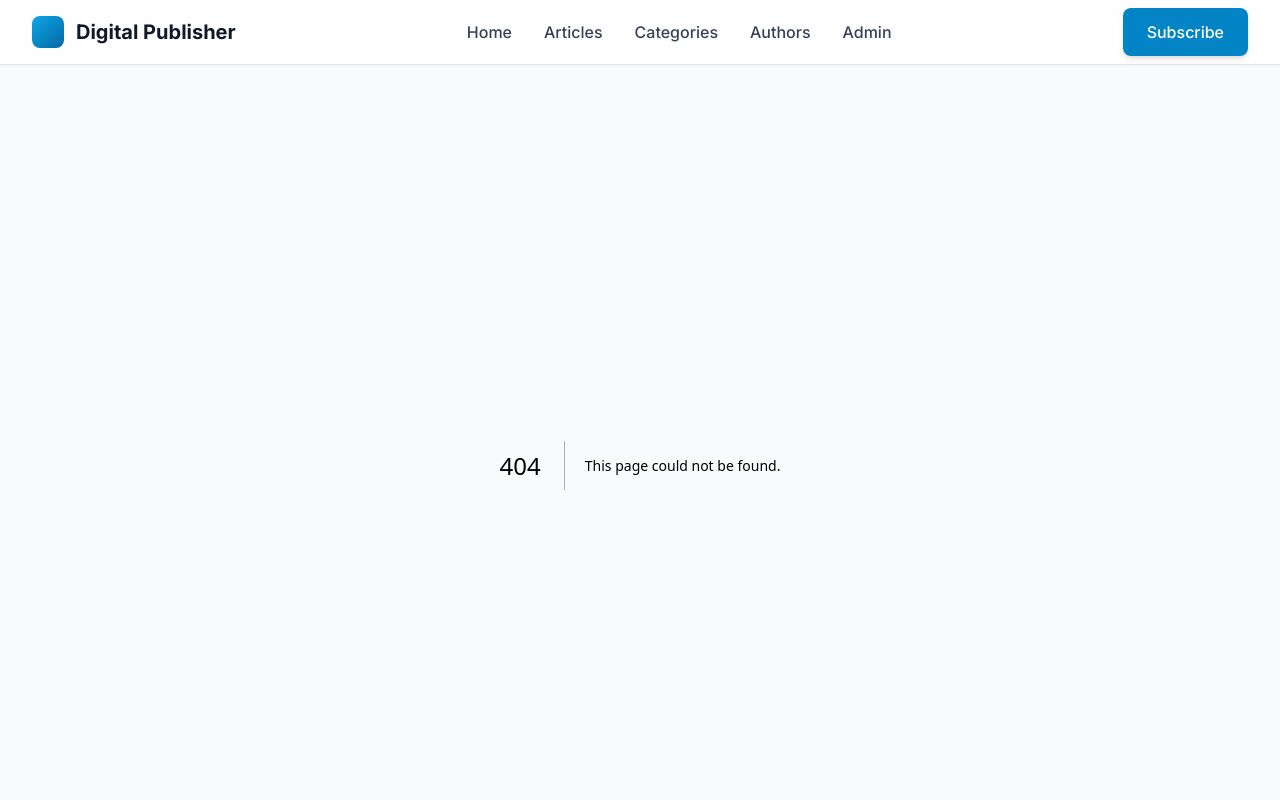
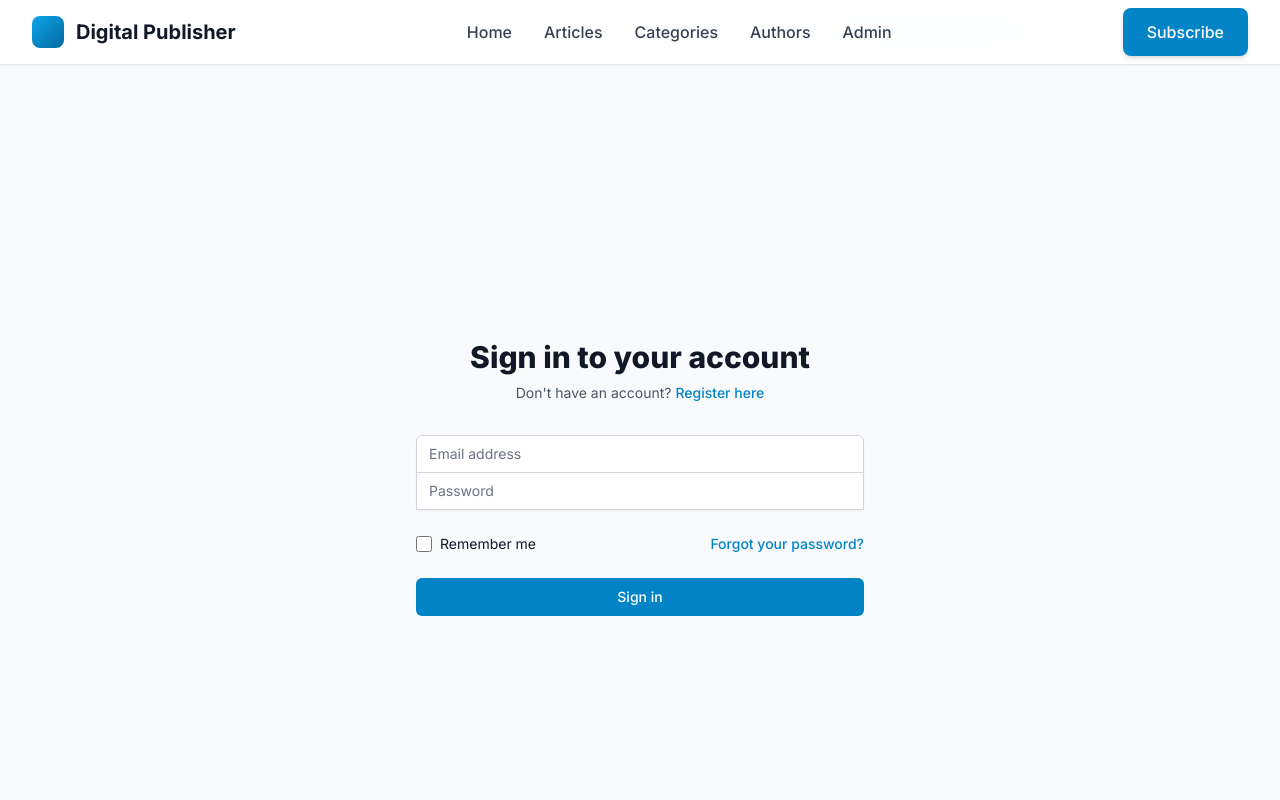
Before and after one commit to nahusenayElias/digital_publishing_platform, a Next.js app in the folder frontend/: page /login in a window 1280 px wide. Before the commit this address had no page. Shown: the top 800 px of the page. Built offline with nearby package versions, Linux system fonts and the light colour scheme; no server answers.

Commit message:
feat: Add Frontend user + admin login/logout

```diff
--- /dev/null
+++ b/frontend/app/login/page.tsx
@@ -0,0 +1,257 @@
+'use client';
+
+import { useState } from 'react';
+import { useRouter, useSearchParams } from 'next/navigation';
+
+type AuthMode = 'login' | 'register';
+
+export default function AuthPage() {
+  const router = useRouter();
+  const searchParams = useSearchParams();
+  const redirect = searchParams.get('redirect') || '/';
+
+  const [mode, setMode] = useState<AuthMode>('login');
+  const [name, setName] = useState('');
+  const [email, setEmail] = useState('');
+  const [password, setPassword] = useState('');
+  const [passwordConfirmation, setPasswordConfirmation] = useState('');
+  const [error, setError] = useState('');
+  const [loading, setLoading] = useState(false);
+
+  const API_URL = process.env.NEXT_PUBLIC_API_URL || 'http://localhost:8081';
+
+  const validateForm = () => {
+    if (!email.trim() || !password.trim()) {
+      setError('Email and password are required');
+      return false;
+    }
+
+    if (mode === 'register') {
+      if (!name.trim()) {
+        setError('Name is required');
+        return false;
+      }
+      if (password.length < 8) {
+        setError('Password must be at least 8 characters');
+        return false;
+      }
+      if (password !== passwordConfirmation) {
+        setError('Passwords do not match');
+        return false;
+      }
+    }
+
+    return true;
+  };
+
+  const handleSubmit = async (e: React.FormEvent) => {
+    e.preventDefault();
+
+    if (!validateForm()) return;
+
+    setLoading(true);
+    setError('');
+
+    try {
+      const endpoint = mode === 'login' ? '/api/login' : '/api/register';
+      const body = mode === 'login'
+        ? { email, password }
+        : { name, email, password, password_confirmation: passwordConfirmation };
+
+      const response = await fetch(`${API_URL}${endpoint}`, {
+        method: 'POST',
+        headers: {
+          'Content-Type': 'application/json',
+          'Accept': 'application/json',
+        },
+        body: JSON.stringify(body),
+      });
+
+      const data = await response.json();
+
+      if (!response.ok) {
+        throw new Error(data.message || data.error || 'Authentication failed');
+      }
+
+      // Store the token
+      if (data.token) {
+        localStorage.setItem('token', data.token);
+      }
+
+      // Store user info
+      if (data.user) {
+        localStorage.setItem('user', JSON.stringify(data.user));
+      }
+
+      // Redirect to the intended page or home
+      router.push(redirect);
+    } catch (err) {
+      setError(err instanceof Error ? err.message : 'Authentication failed');
+    } finally {
+      setLoading(false);
+    }
+  };
+
+  const toggleMode = () => {
+    setMode(mode === 'login' ? 'register' : 'login');
+    setError('');
+    // Clear fields when switching modes
+    setName('');
+    setEmail('');
+    setPassword('');
+    setPasswordConfirmation('');
+  };
+
+  return (
+    <div className="min-h-screen flex items-center justify-center bg-gray-50 py-12 px-4 sm:px-6 lg:px-8">
+      <div className="max-w-md w-full space-y-8">
+        <div>
+          <h2 className="mt-6 text-center text-3xl font-extrabold text-gray-900">
+            {mode === 'login' ? 'Sign in to your account' : 'Create a new account'}
+          </h2>
+          <p className="mt-2 text-center text-sm text-gray-600">
+            {mode === 'login' ? "Don't have an account? " : "Already have an account? "}
+            <button
+              onClick={toggleMode}
+              className="font-medium text-primary-600 hover:text-primary-500"
+            >
+              {mode === 'login' ? 'Register here' : 'Sign in here'}
+            </button>
+          </p>
+        </div>
+
+        <form className="mt-8 space-y-6" onSubmit={handleSubmit}>
+          {error && (
+            <div className="bg-red-50 border border-red-200 text-red-700 px-4 py-3 rounded">
+              {error}
+            </div>
+          )}
+
+          <div className="rounded-md shadow-sm -space-y-px">
+            {mode === 'register' && (
+              <div>
+                <label htmlFor="name" className="sr-only">
+                  Full Name
+                </label>
+                <input
+                  id="name"
+                  name="name"
+                  type="text"
+                  required={mode === 'register'}
+                  className="appearance-none rounded-none relative block w-full px-3 py-2 border border-gray-300 placeholder-gray-500 text-gray-900 rounded-t-md focus:outline-none focus:ring-primary-500 focus:border-primary-500 focus:z-10 sm:text-sm"
+                  placeholder="Full Name"
+                  value={name}
+                  onChange={(e) => setName(e.target.value)}
+                  disabled={loading}
+                />
+              </div>
+            )}
+
+            <div>
+              <label htmlFor="email" className="sr-only">
+                Email address
+              </label>
+              <input
+                id="email"
+                name="email"
+                type="email"
+                autoComplete="email"
+                required
+                className={`appearance-none rounded-none relative block w-full px-3 py-2 border border-gray-300 placeholder-gray-500 text-gray-900 ${
+                  mode === 'login' ? 'rounded-t-md' : ''
+                } focus:outline-none focus:ring-primary-500 focus:border-primary-500 focus:z-10 sm:text-sm`}
+                placeholder="Email address"
+                value={email}
+                onChange={(e) => setEmail(e.target.value)}
+                disabled={loading}
+              />
+            </div>
+
+            <div>
+              <label htmlFor="password" className="sr-only">
+                Password
+              </label>
+              <input
+                id="password"
+                name="password"
+                type="password"
+                autoComplete={mode === 'login' ? 'current-password' : 'new-password'}
+                required
+                className="appearance-none rounded-none relative block w-full px-3 py-2 border border-gray-300 placeholder-gray-500 text-gray-900 focus:outline-none focus:ring-primary-500 focus:border-primary-500 focus:z-10 sm:text-sm"
+                placeholder="Password"
+                value={password}
+                onChange={(e) => setPassword(e.target.value)}
+                disabled={loading}
+              />
+            </div>
+
+            {mode === 'register' && (
+              <div>
+                <label htmlFor="password-confirmation" className="sr-only">
+                  Confirm Password
+                </label>
+                <input
+                  id="password-confirmation"
+                  name="password_confirmation"
+                  type="password"
+                  autoComplete="new-password"
+                  required={mode === 'register'}
+                  className="appearance-none rounded-none relative block w-full px-3 py-2 border border-gray-300 placeholder-gray-500 text-gray-900 rounded-b-md focus:outline-none focus:ring-primary-500 focus:border-primary-500 focus:z-10 sm:text-sm"
+                  placeholder="Confirm Password"
+                  value={passwordConfirmation}
+                  onChange={(e) => setPasswordConfirmation(e.target.value)}
+                  disabled={loading}
+                />
+              </div>
+            )}
+          </div>
+
+          {mode === 'login' && (
+            <div className="flex items-center justify-between">
+              <div className="flex items-center">
+                <input
+                  id="remember-me"
+                  name="remember-me"
+                  type="checkbox"
+                  className="h-4 w-4 text-primary-600 focus:ring-primary-500 border-gray-300 rounded"
+                />
+                <label htmlFor="remember-me" className="ml-2 block text-sm text-gray-900">
+                  Remember me
+                </label>
+              </div>
+
+              <div className="text-sm">
+                <a href="#" className="font-medium text-primary-600 hover:text-primary-500">
+                  Forgot your password?
+                </a>
+              </div>
+            </div>
+          )}
+
+          <div>
+            <button
+              type="submit"
+              disabled={loading}
+              className="group relative w-full flex justify-center py-2 px-4 border border-transparent text-sm font-medium rounded-md text-white bg-primary-600 hover:bg-primary-700 focus:outline-none focus:ring-2 focus:ring-offset-2 focus:ring-primary-500 disabled:opacity-50"
+            >
+              {loading ? 'Processing...' : (mode === 'login' ? 'Sign in' : 'Create Account')}
+            </button>
+          </div>
+
+          {mode === 'register' && (
+            <p className="text-xs text-gray-500 text-center">
+              By registering, you agree to our{' '}
+              <a href="/terms" className="text-primary-600 hover:text-primary-500">
+                Terms of Service
+              </a>{' '}
+              and{' '}
+              <a href="/privacy" className="text-primary-600 hover:text-primary-500">
+                Privacy Policy
+              </a>
+            </p>
+          )}
+        </form>
+      </div>
+    </div>
+  );
+}
```
